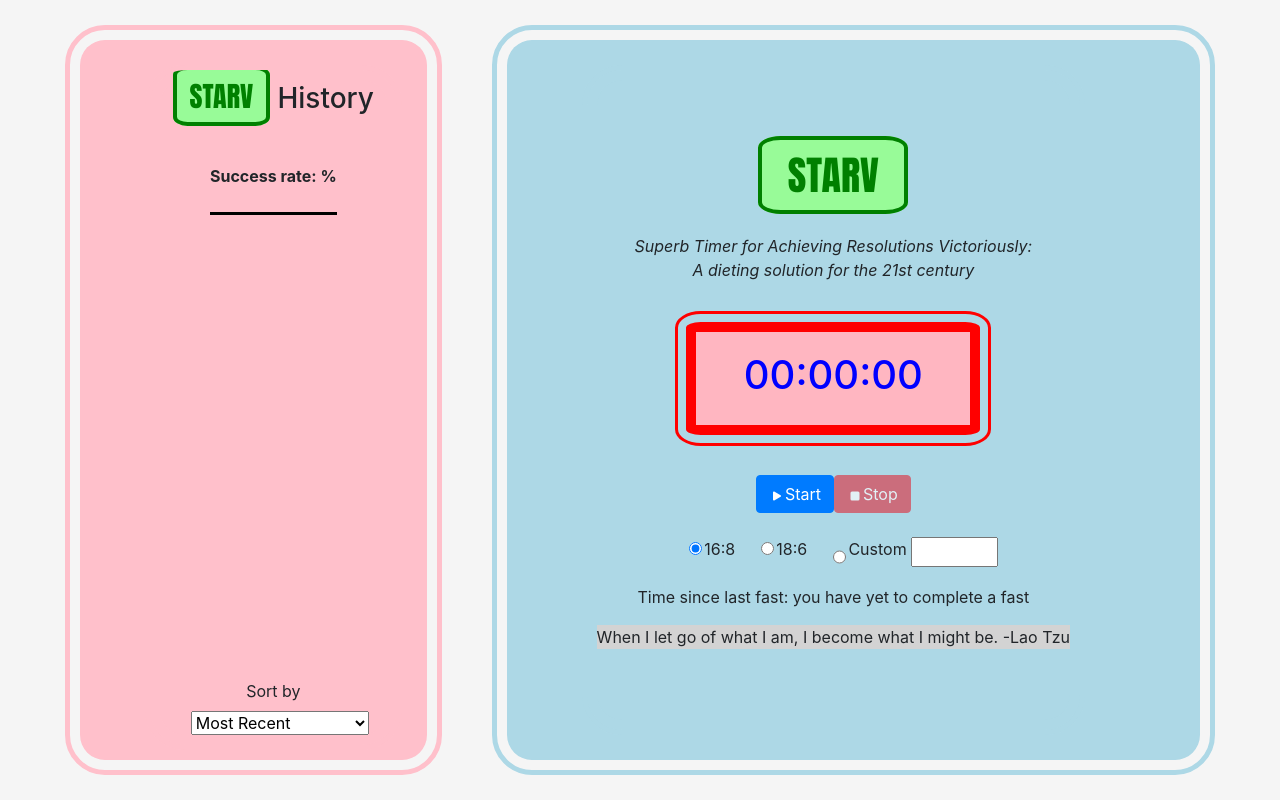
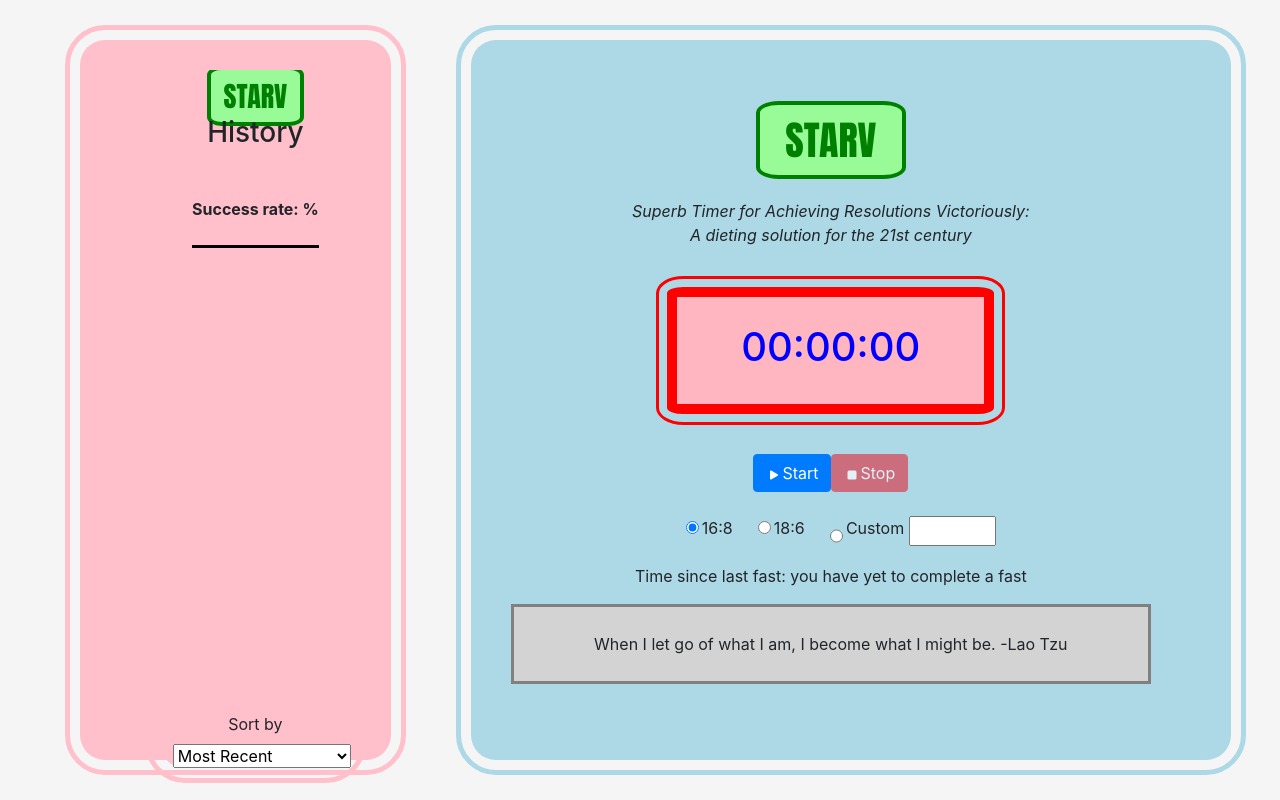
Before and after one commit to wan-li-va/STARV, a React (Create React App) app: page / in a window 1280 px wide. Built offline with nearby package versions, Linux system fonts and the light colour scheme.

Commit message:
finished options panel styling

```diff
--- a/src/styling/MainPanel.css
+++ b/src/styling/MainPanel.css
@@ -25,3 +25,12 @@
     margin-top: 2vh;
     margin-bottom: 2vh;
 }
+
+.Quotes {
+    display: flex;
+    height: 10vh;
+    width: 50vw;
+    border: 3px solid grey;
+    align-items: center;
+    justify-content: center;
+}
```
Also changed, not shown: src/components/QuotesPanel.js (+5 -3 lines).
